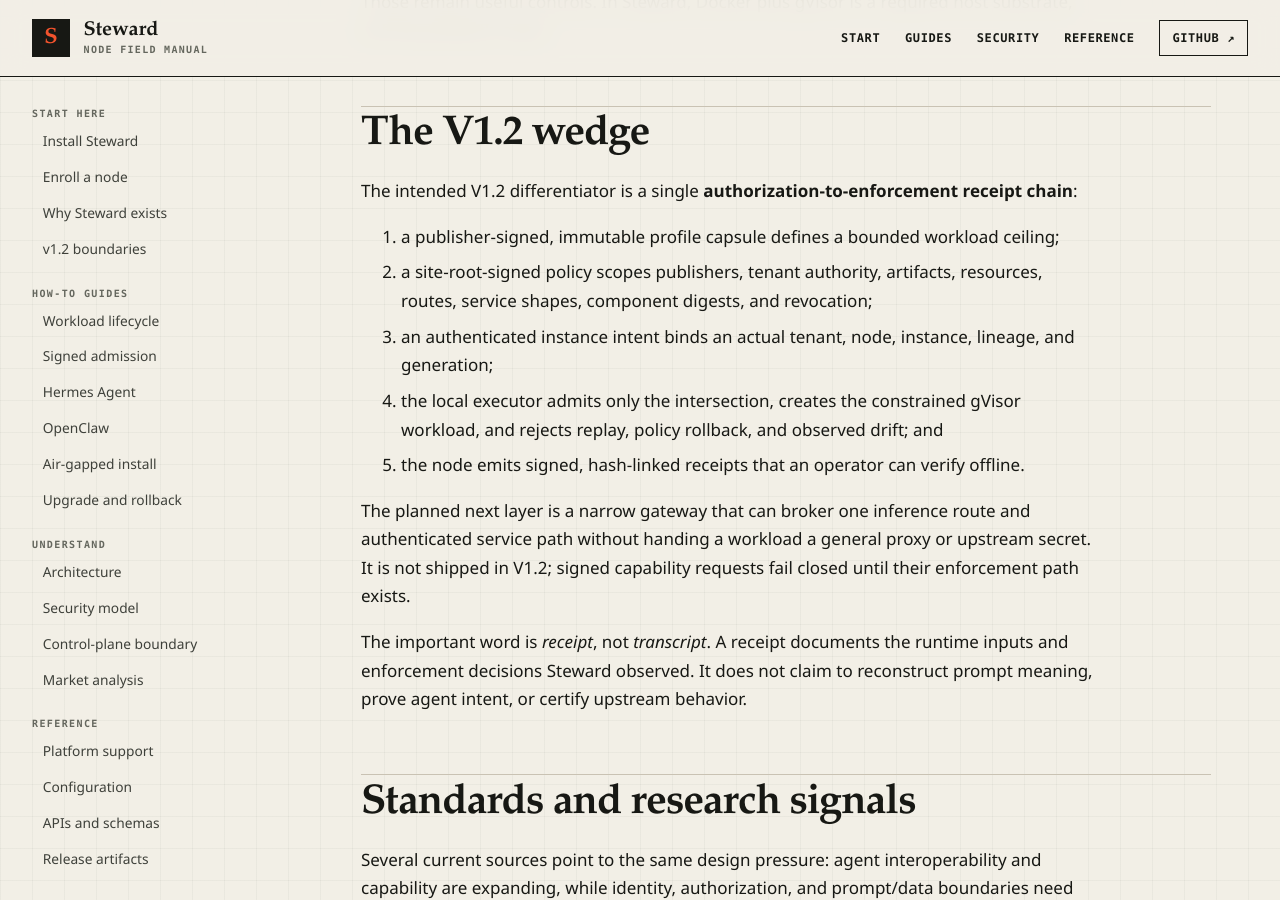
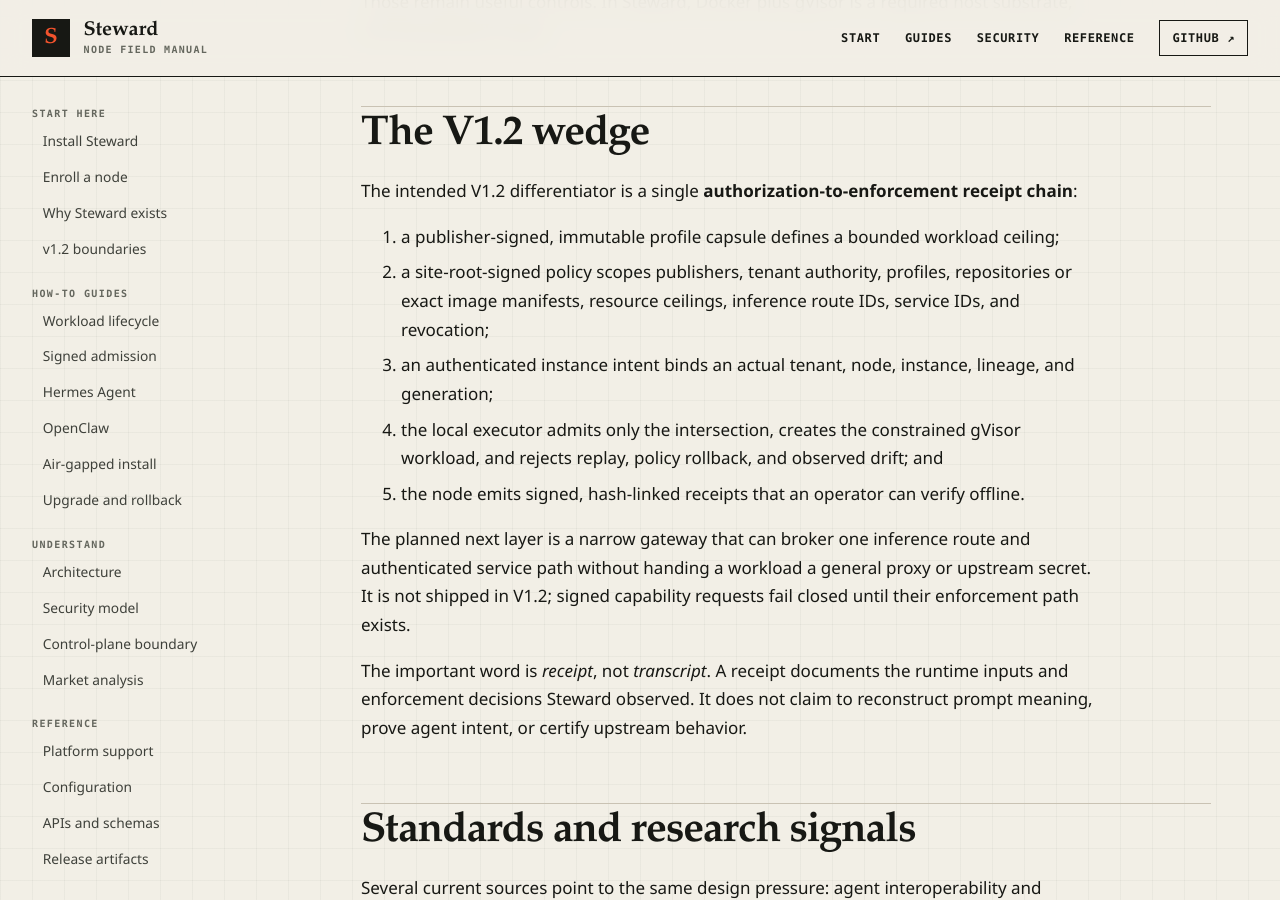
Before and after one commit to hardrails/steward, a Jekyll site: the page built from docs/product/market-analysis.md, in a window 1280 px wide and 900 px high, scrolled down 2672 px. Built offline with Jekyll 4.4.1, drawn with Linux system fonts in a browser that asks for light colours.

Commit message:
docs: align v1.2 claims with signed policy schema

```diff
--- a/docs/product/market-analysis.md
+++ b/docs/product/market-analysis.md
@@ -55,8 +55,9 @@ receipt chain**:
 
 1. a publisher-signed, immutable profile capsule defines a bounded workload
    ceiling;
-2. a site-root-signed policy scopes publishers, tenant authority, artifacts,
-   resources, routes, service shapes, component digests, and revocation;
+2. a site-root-signed policy scopes publishers, tenant authority, profiles,
+   repositories or exact image manifests, resource ceilings, inference route
+   IDs, service IDs, and revocation;
 3. an authenticated instance intent binds an actual tenant, node, instance,
    lineage, and generation;
 4. the local executor admits only the intersection, creates the constrained
```
Also changed, not shown: docs/product/positioning.md (+1 -1 lines), docs/releasing.md (+1 -1 lines), 1 other file.
